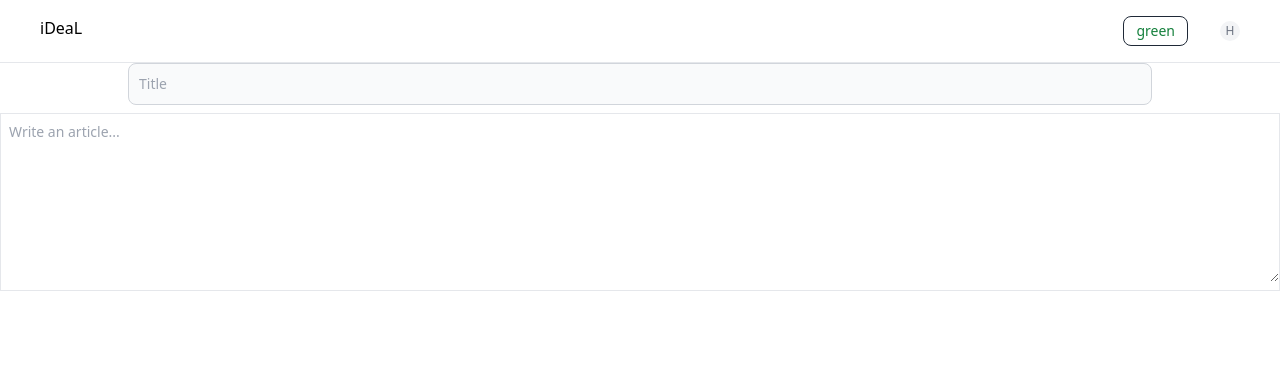
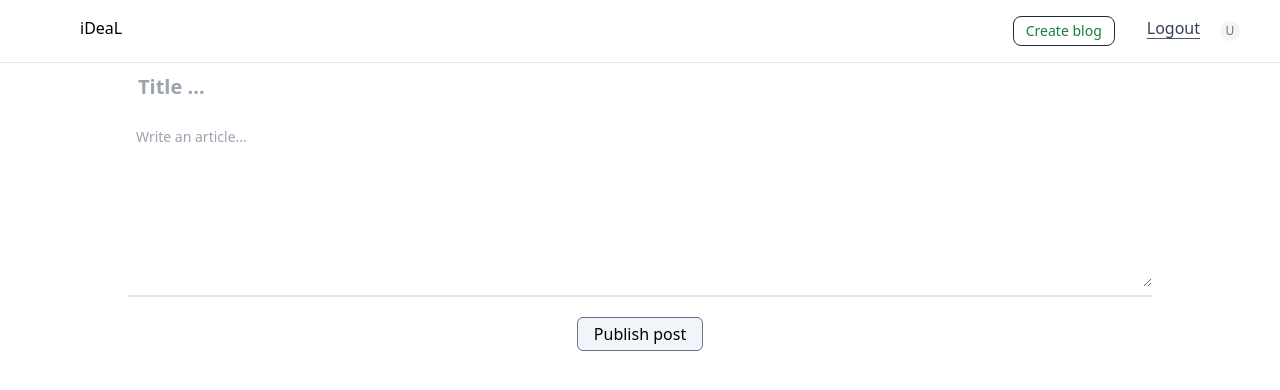
Before and after one commit to klucky07/ideahelp, a React (Vite) app in the folder frontend/: page /publish in a window 1280 px wide. Shown: the top 390 px of the page. Built offline with nearby package versions, Linux system fonts and the light colour scheme.

Commit message:
logout button

```diff
--- a/frontend/src/components/Appbar.tsx
+++ b/frontend/src/components/Appbar.tsx
@@ -4,7 +4,7 @@ import { Avatar } from "./BlogsCard"
 export const Appbar = () => {
     return <div className="border-b py-4 flex justify-between px-10">
         <Link to={'/blogs'}>
-            <div className="cursor-pointer flex flex-col justify-center">
+            <div className="cursor-pointer pl-10 flex flex-col justify-center">
                 iDeaL
             </div>
         </Link>
@@ -13,11 +13,21 @@ export const Appbar = () => {
             <div className=" pr-8 pt-2flex flex-col justify-center" >
                 <Link to={'/publish'}>
                     <button className="   text-green-700 hover:text-white border border-gray-800 hover:bg-black focus:ring-2 focus:outline-none  font-medium rounded-lg text-sm px-3 py-1 text-center   " >
-                        green</button>
+                        Create blog</button>
                           </Link>
             </div>
+            <div>
+                <Link to={'/signup'}>
+                <div onClick={()=>{
+                    localStorage.removeItem('token');
+                }} className="underline underline-offset-4 decoration-slate-600  font-light pr-5 text-slate-700 ">
+                  Logout
+                </div>
+
+                </Link>
+            </div>
             <div className="flex flex-col justify-center">
-                <Avatar name="Harkirat" />
+                <Avatar name="User" />
             </div>
 
         </div>
--- a/frontend/src/components/Auth.tsx
+++ b/frontend/src/components/Auth.tsx
@@ -3,19 +3,36 @@ import { Link, useNavigate } from "react-router-dom"
 import { SignupType } from "../../../commons/src/index"
 import axios from "axios"
 import { BACKEND_URL } from "../config"
+import { BlogSkeleton } from "./BlogSkeleton"
 export const Auth = ({ type }: { type: "signup" | "signin" }) => {
     const navigate=useNavigate();
+    const [loading,setLoading]=useState(false);
     const [postinputs, setPostinputs] = useState<SignupType>({
         name: "",
         email: "",
         password: ""
     })
+    if(loading){
+        return <div>
+        <div className="flex place-items-center justify-center min-h-screen">
+          <div className="">
+          <BlogSkeleton/>
+         <BlogSkeleton/>
+         <BlogSkeleton/>
+
+          </div>
+
+      </div>
+      </div>
+    }
 
     async function SendRequest(){
        try{
+        setLoading(true);
         const response=await axios.post(`${BACKEND_URL}/api/v1/user/${type==="signup"?"signup":"signin"}`,postinputs)
        const jwt =response.data.jwt;
        localStorage.setItem("token",jwt);
+       setLoading(false);
        navigate("/blogs")
     }catch(e){
         alert("error")
--- /dev/null
+++ b/frontend/src/components/BlogSkeleton.tsx
@@ -0,0 +1,18 @@
+export const BlogSkeleton = () => {
+    return (
+    <div >
+
+
+<div role="status" className="max-w-sm animate-pulse">
+    <div className="h-2.5 bg-gray-200 rounded-full  w-48 mb-4"></div>
+    <div className="h-2 bg-gray-200 rounded-full  max-w-[360px] mb-2.5"></div>
+    <div className="h-2 bg-gray-200 rounded-full  mb-2.5"></div>
+    <div className="h-2 bg-gray-200 rounded-full  max-w-[330px] mb-2.5"></div>
+    <div className="h-2 bg-gray-200 rounded-full  max-w-[300px] mb-2.5"></div>
+    <div className="h-2 bg-gray-200 rounded-full  max-w-[360px]"></div>
+    <span className="sr-only">Loading...</span>
+</div>
+</div>
+
+    );
+  };
--- a/frontend/src/components/Fullblog.tsx
+++ b/frontend/src/components/Fullblog.tsx
@@ -8,7 +8,7 @@ export const Fullblog = ({blog}:{blog:Blog}) => {
         <div className="flex justify-center">
 
 
-        <div className="grid grid-cols-12 px-10 pt-14 w-full max-w-screen-xl">
+        <div className="grid grid-cols-12 px-10 pt-14 m-2 w-full max-w-screen-xl">
             <div className=" col-span-8">
                 <div className="text-4xl font-extrabold">
                     {blog.title}
--- a/frontend/src/pages/Blogs.tsx
+++ b/frontend/src/pages/Blogs.tsx
@@ -1,8 +1,9 @@
-import Skeleton from "react-loading-skeleton"
+
 import { Appbar } from "../components/Appbar"
 import { BlogsCard } from "../components/BlogsCard"
+import { BlogSkeleton } from "../components/BlogSkeleton";
 import { useBlogs } from "../hooks"
-import 'react-loading-skeleton'
+
 
 
 
@@ -10,11 +11,17 @@ import 'react-loading-skeleton'
   const{loading,blogs}=useBlogs();
   if(loading){
     return <div>
-      loading...
-       <Skeleton height={20} />
-          <Skeleton circle={true} height={50} width={50} />
-          <Skeleton width={100} height={40} />
+      <div className="flex place-items-center justify-center min-h-screen">
+        <div className="">
+        <BlogSkeleton/>
+       <BlogSkeleton/>
+       <BlogSkeleton/>
+
+        </div>
+
     </div>
+    </div>
+
   }
      return <div>
 
--- a/frontend/src/pages/Publish.tsx
+++ b/frontend/src/pages/Publish.tsx
@@ -1,6 +1,17 @@
+import axios from "axios"
 import { Appbar } from "../components/Appbar"
+import { BACKEND_URL } from "../config"
+import { ChangeEvent, useState } from "react"
+import { useNavigate } from "react-router-dom"
+import { CreatePostType } from "../../../commons/src"
 
 export const Publish=()=>{
+    const [inputs,setInputs]=useState<CreatePostType>({
+        title:"",
+        content:""
+    });
+    //const [description,setDescription]=useState("");
+    const navigate=useNavigate();
     return <div>
         <Appbar/>
      <div className="flex justify-center">
@@ -8,24 +19,52 @@ export const Publish=()=>{
      <div className="w-full max-w-screen-lg">
 
 
-<input type="text"   className="bg-gray-50 border border-gray-300 text-gray-900 text-sm rounded-lg focus:ring-blue-500 focus:border-blue-500 block w-full p-2.5  "
-placeholder="Title"/>
+<input type="text" onChange={(e)=>{
+    setInputs( c =>({
+        ...c,
+        title: e.target.value
+
+
+    }))
+}}  className="bg-white focus:outline-none   text-gray-900 text-xl font-bold rounded-lg  block w-full p-2.5  "
+placeholder="Title ..."/>
 
 
     </div>
     </div>
-    <TextEditor/>
+    <TextEditor onChange={(e)=>{
+        setInputs( c=>({
+            ...c,
+            content:e.target.value
+        }))
+    }}/>
+    <div className="flex justify-center">
+    <button onClick={async()=>{
+           const response=  await axios.post(`${BACKEND_URL}/api/v1/blog`,{
+                    title:inputs.title,
+                    content:inputs.content
+
+                },{
+                    headers:{
+                        Authorization:localStorage.getItem("token")
+                    }
+                });
+                navigate(`/blog/${response.data.id}`)
+            }} className="bg-slate-100 m-1  px-4 p-1 border hover:bg-slate-200  border-slate-500 rounded-md">Publish post</button>
+             </div>
     </div>
 }
-function TextEditor() {
-    return <div className="mt-2">
-        <div className="w-full mb-4 ">
-            <div className="flex items-center justify-between border">
-            <div className="my-2 bg-white rounded-b-lg w-full">
+function TextEditor({onChange}:{onChange:(e:ChangeEvent<HTMLTextAreaElement>)=>void}) {
+    return <div className="  mt-2 ">
+        <div className="flex justify-center mb-4 ">
+            <div className=" border-b-2 w-full max-w-screen-lg">
+            <div className="my-2 bg-blue-600 rounded-b-lg w-full">
                 <label className="sr-only">Publish post</label>
-                <textarea  id="editor" rows={8} className="focus:outline-none block w-full px-0 text-sm text-gray-800 bg-white border-0 pl-2" placeholder="Write an article..." required />
+                <textarea onChange={onChange}  id="editor" rows={8} className="focus:outline-none block w-full px-0 text-sm text-gray-800 bg-white border-0 pl-2" placeholder="Write an article..." required />
             </div>
+
         </div>
+
        </div>
     </div>
 
--- a/frontend/src/pages/blog.tsx
+++ b/frontend/src/pages/blog.tsx
@@ -1,6 +1,7 @@
 import { useParams } from "react-router-dom";
 import { useBlog } from "../hooks"
 import { Fullblog } from "../components/Fullblog";
+import { BlogSkeleton } from "../components/BlogSkeleton";
 
 export const Blog=()=>{
     const{id} =useParams();
@@ -9,8 +10,16 @@ export const Blog=()=>{
     );
     if(loading){
         return <div>
-            loading...
-        </div>
+        <div className="flex place-items-center justify-center min-h-screen">
+          <div className="">
+          <BlogSkeleton/>
+         <BlogSkeleton/>
+         <BlogSkeleton/>
+
+          </div>
+
+      </div>
+      </div>
     }
     if(!blog){
         return <div>
```
